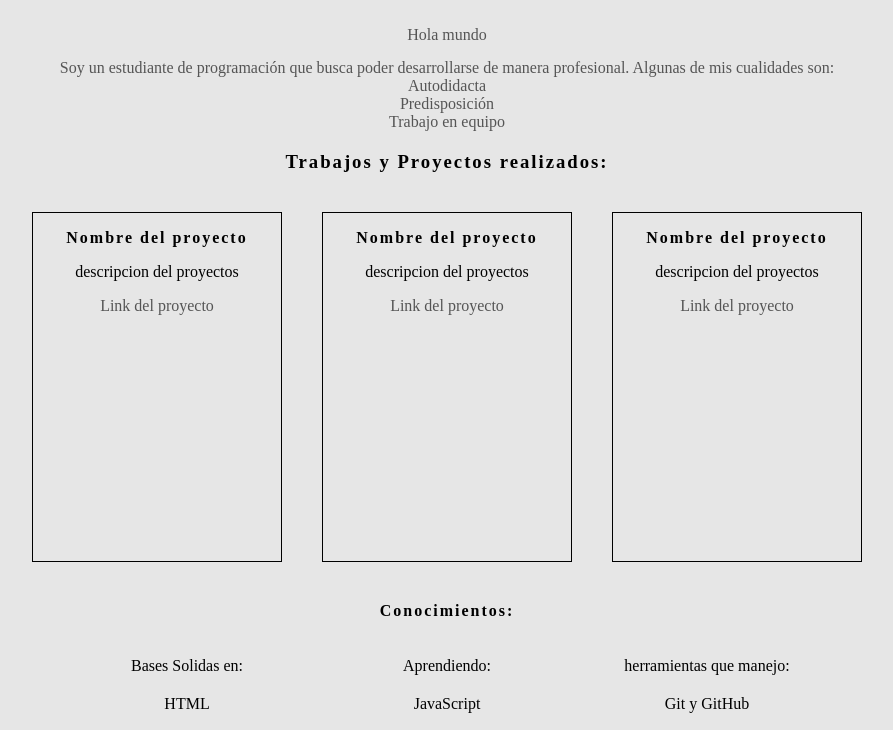
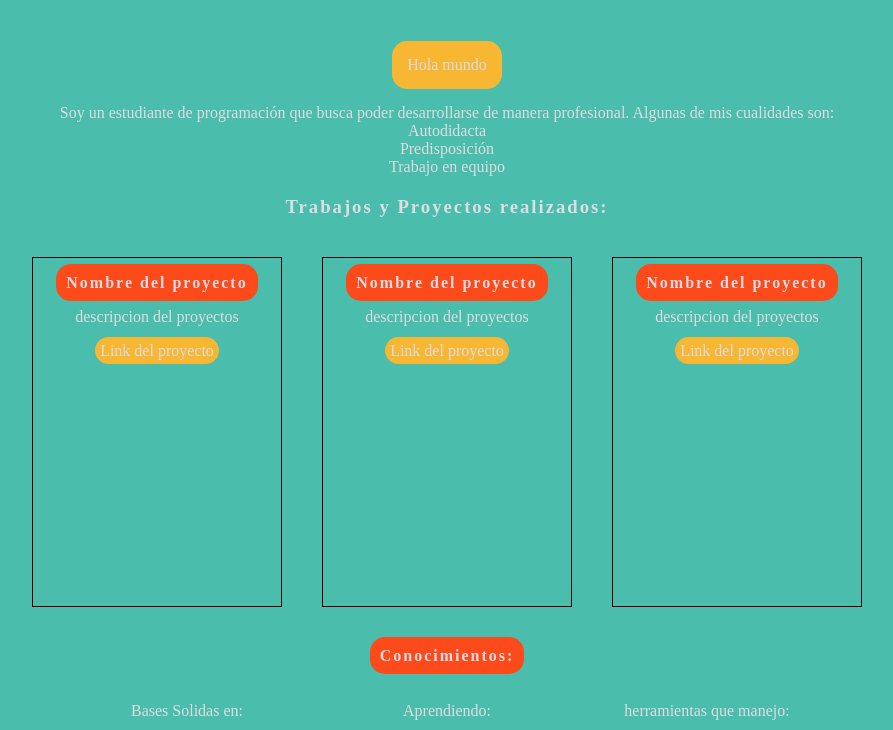
Before and after one commit to Nick05Sell/Nick05Sell, a plain HTML site: page index.html in a window 1280 px wide. Shown: the part 189-919 px from the top of the page, without its empty margins (193-1086 px from the left). Drawn offline with Linux system fonts and the light colour scheme; a web font is replaced by a local one.

Commit message:
Cambio en la paleta de colores

```diff
--- a/style.css
+++ b/style.css
@@ -6,18 +6,18 @@
     box-sizing: border-box;
     text-decoration: none;
     list-style: none;
+    color: var(--clean);
 
     /*Variables*/
-    --light:#e6e6e6;
-    --accent:#e9e4e1;
-    --bonus-accent:#f1e9d6;
-    --dark:#555555;
-    --replace-dark:#3b3b3b;
+    --fresh:#4abdac;
+    --sunshine:#f7b733;
+    --clean:#dfdce3;
+    --vermillion:#fc4a1a;
 
 }
 
 body {
-    background: var(--light);
+    background: var(--fresh);
 }
 
 /*NavBar*/
@@ -36,13 +36,12 @@ li{
     text-align: center;
 }
 
-a:hover{
-    color:var(--replace-dark);
+a{
+    color: var(--clean);
 }
 
-
-a{
-    color: var(--dark);
+a:hover{
+    color:var(--sunshine);
 }
 
 /*Info*/
@@ -55,25 +54,30 @@ a{
 h1 {
     font-family:'Gloock' ;
     font-size: 50px;
-    color: var(--replace-dark);
+    color: var(--vermillion);
 }
 
 
 .infoContainer p{
     max-width: 800px;
     margin: 0px auto;
-    color: var(--dark);
+    color: var(--clean);
 }
 
 .fraseContainer{
     margin: 15px;
+    padding: 15px;
+    border-radius: 15px;
+    display: inline-block;
+    background-color: var(--sunshine);
 }
 
 /*Trabajos y proyectos*/
 
 h3{
-    font-family:'Gloock' ;
+    font-family:'Gloock';
     letter-spacing: 2px;
+    color: var(--clean);
 }
 
 .expContainer{
@@ -94,12 +98,30 @@ h3{
     border: 1px solid black;
 }
 
+.proyecto p b {
+    color: var(--clean);
+}
+
+.proyecto p{
+    color: var(--clean);
+}
+
+.proyecto a {
+    padding: 5px;
+    border-radius: 15px;
+    background-color: #f7b733;
+}
+
 
 /*Conocimientos*/
 
 p b {
     font-family:'Gloock';
     letter-spacing: 2px;
+    color: var(--clean);
+    padding: 10px;
+    border-radius: 15px;
+    background-color: var(--vermillion);
 }
 
 .conocimientos{
```
